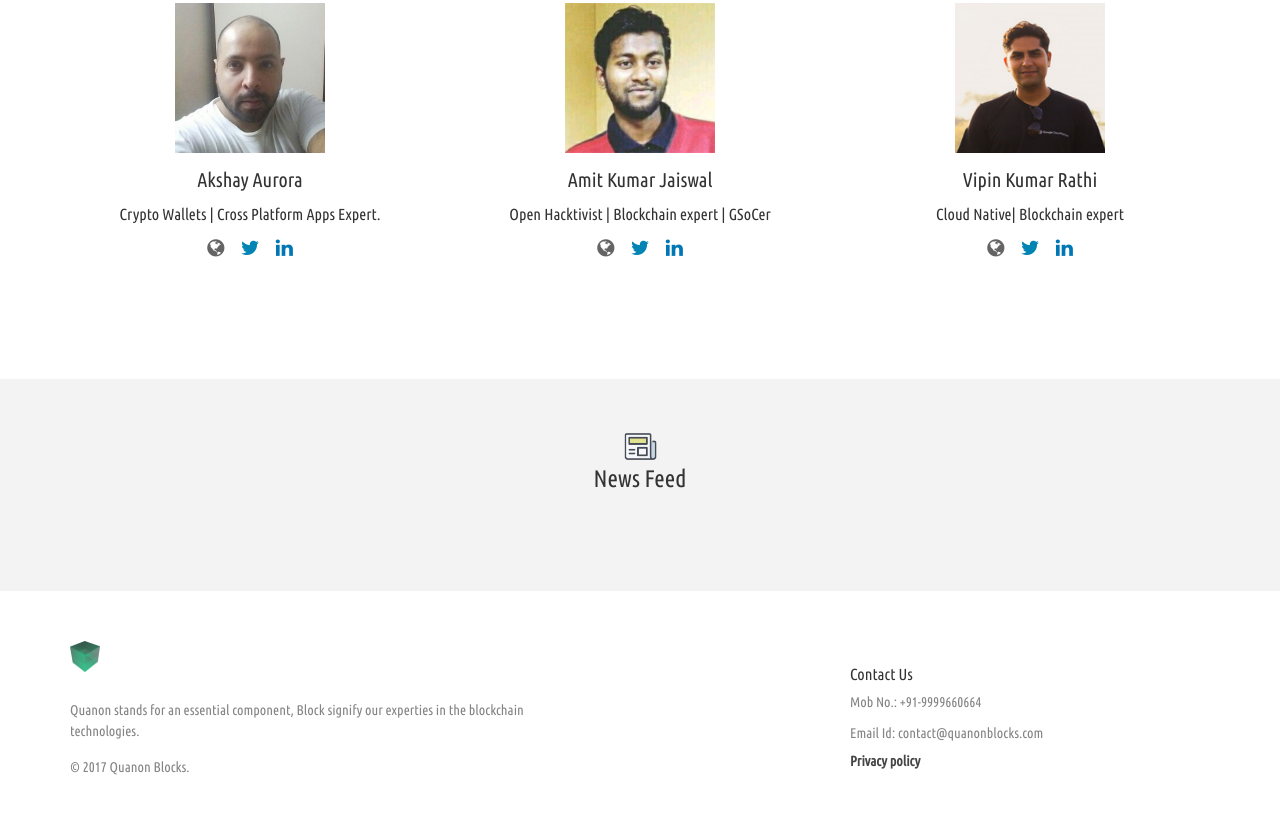
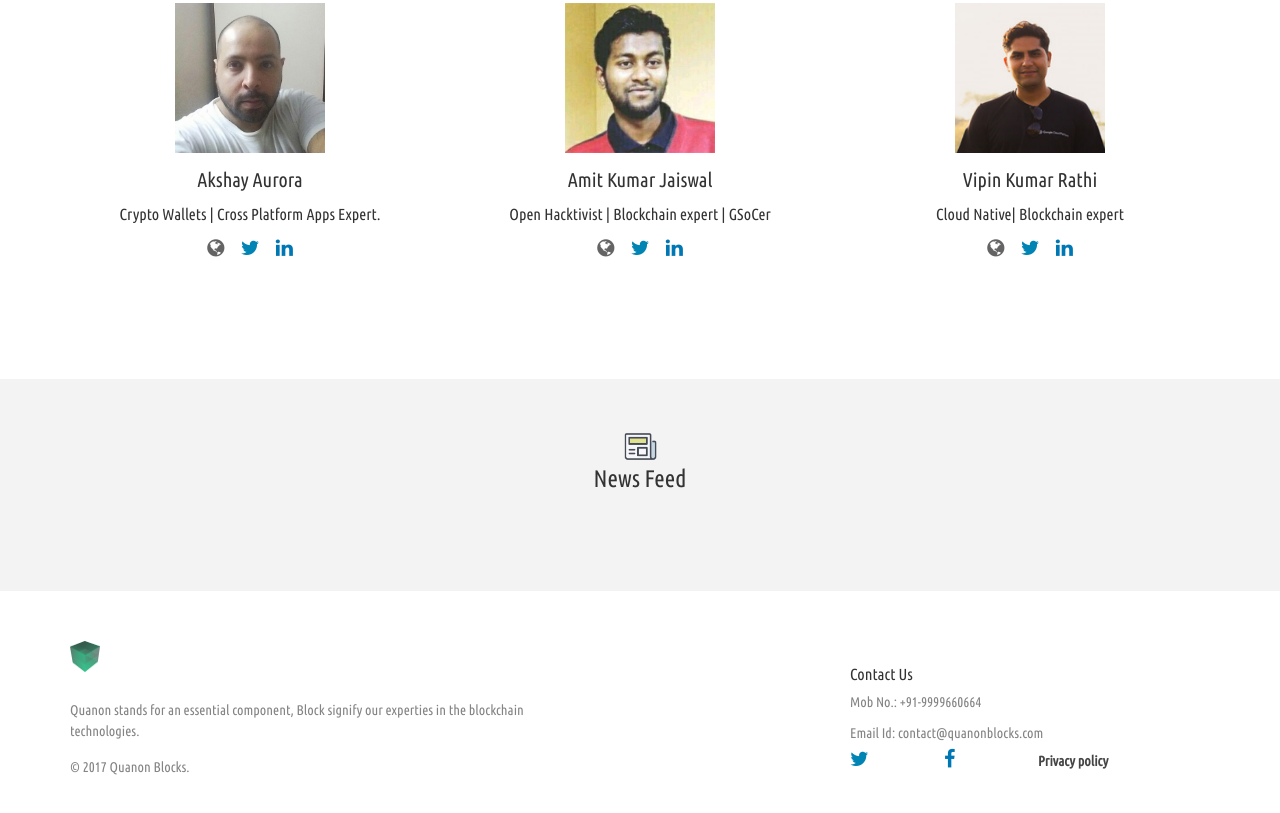
Before and after one commit to quanonblocks/quanonblocks.github.io, a plain HTML site: page index.html in a window 1280 px wide. Shown: the part 3661-4474 px from the top of the page. Drawn offline with Linux system fonts and the light colour scheme; a script that the page names is missing; files whose address does not match are found by name.

Commit message:
Updated!

```diff
--- a/index.html
+++ b/index.html
@@ -280,7 +280,7 @@
                     <h1>Amit Kumar Jaiswal</h1>
                     <p>Open Hacktivist | Blockchain expert | GSoCer</p>
                     	<ul class="social-links">
-                    		<li><a href=""><i class="fa fa-globe" style="font-size: 20px; color: #656464;" aria-hidden="true"></i></a></li>
+                    		<li><a href="http://amitkumarj441.github.io"><i class="fa fa-globe" style="font-size: 20px; color: #656464;" aria-hidden="true"></i></a></li>
                     		<li><a href="https://twitter.com/AMIT_GKP"><i class="fa fa-twitter" style="font-size: 20px; color: #0084b4;" aria-hidden="true"></i></a></li>
                     		<li><a href="https://www.linkedin.com/in/amitkumarjaiswal1/"><i class="fa fa-linkedin" style="font-size: 20px; color: #0077B5;" aria-hidden="true"></i></a></li>
 						</ul>
@@ -376,6 +376,10 @@
                   <p>Mob No.: +91-9999660664</p>
                   <p>Email Id: contact@quanonblocks.com</p>
                   <ul>
+		    <ul class="social-links">
+                    		<li><a href="https://twitter.com/quanonblocks"><i class="fa fa-twitter" style="font-size: 20px; color: #0084b4;" aria-hidden="true"></i></a></li>
+                    		<li><a href="https://www.facebook.com/quanonblocks"><i class="fa fa-facebook" style="font-size: 20px; color: #0077B5;" aria-hidden="true"></i></a></li>
+						</u1>
                     <li><a href="privacypolicy.html">Privacy policy</a></li>
                   </ul>
                 </div>
@@ -395,6 +399,7 @@
     <script type="text/javascript" src="assets/js/validator.js"></script>
     <script type="text/javascript" src="assets/js/custom.js"></script>
 
+    <!-- Analytics Script -->
     <script>
   (function(i,s,o,g,r,a,m){i['GoogleAnalyticsObject']=r;i[r]=i[r]||function(){
   (i[r].q=i[r].q||[]).push(arguments)},i[r].l=1*new Date();a=s.createElement(o),
```
